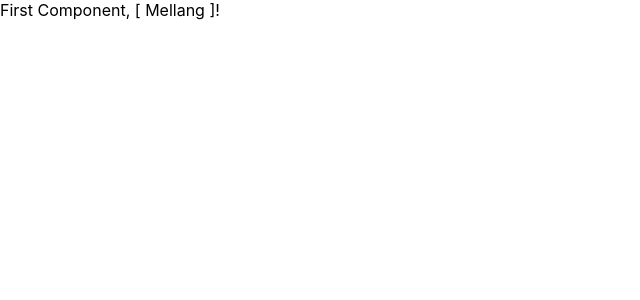
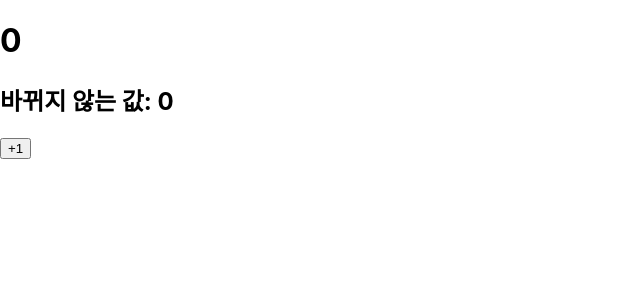
Before and after one commit to Jungma1/study-react, a React (Create React App) app: page / in a window 1280 px wide. Shown: the top 300 px of the page, without its empty margins (0-640 px from the left). Built offline with nearby package versions, Linux system fonts and the light colour scheme.

Commit message:
Counter classComponent wagit add -A!

```diff
--- a/src/App.js
+++ b/src/App.js
@@ -1,8 +1,9 @@
 import React from 'react';
 import MyComponent from './MyComponent';
+import Counter from './Counter';
 
 function App() {
-	return <MyComponent name='Mellang' />
+	return <Counter />
 }
 
 export default App;
--- /dev/null
+++ b/src/Counter.js
@@ -0,0 +1,39 @@
+import React, { Component } from 'react';
+
+class Counter extends Component {
+  constructor(props) {
+    super(props);
+    this.state = {
+      number: 0,
+      fixedNumber: 0,
+    };
+  }
+
+  render() {
+    const { number, fixedNumber } = this.state;
+
+    return (
+      <div>
+        <h1>{number}</h1>
+        <h2>바뀌지 않는 값: {fixedNumber}</h2>
+        <button
+          onClick={() => {
+            this.setState({ number: number + 1 });
+            this.setState(
+              (prevState) => ({
+                number: prevState.number + 1,
+              }),
+              () => {
+                console.log('방금 setState가 호출되었습니다!');
+              }
+            );
+          }}
+        >
+          +1
+        </button>
+      </div>
+    );
+  }
+}
+
+export default Counter;
```
